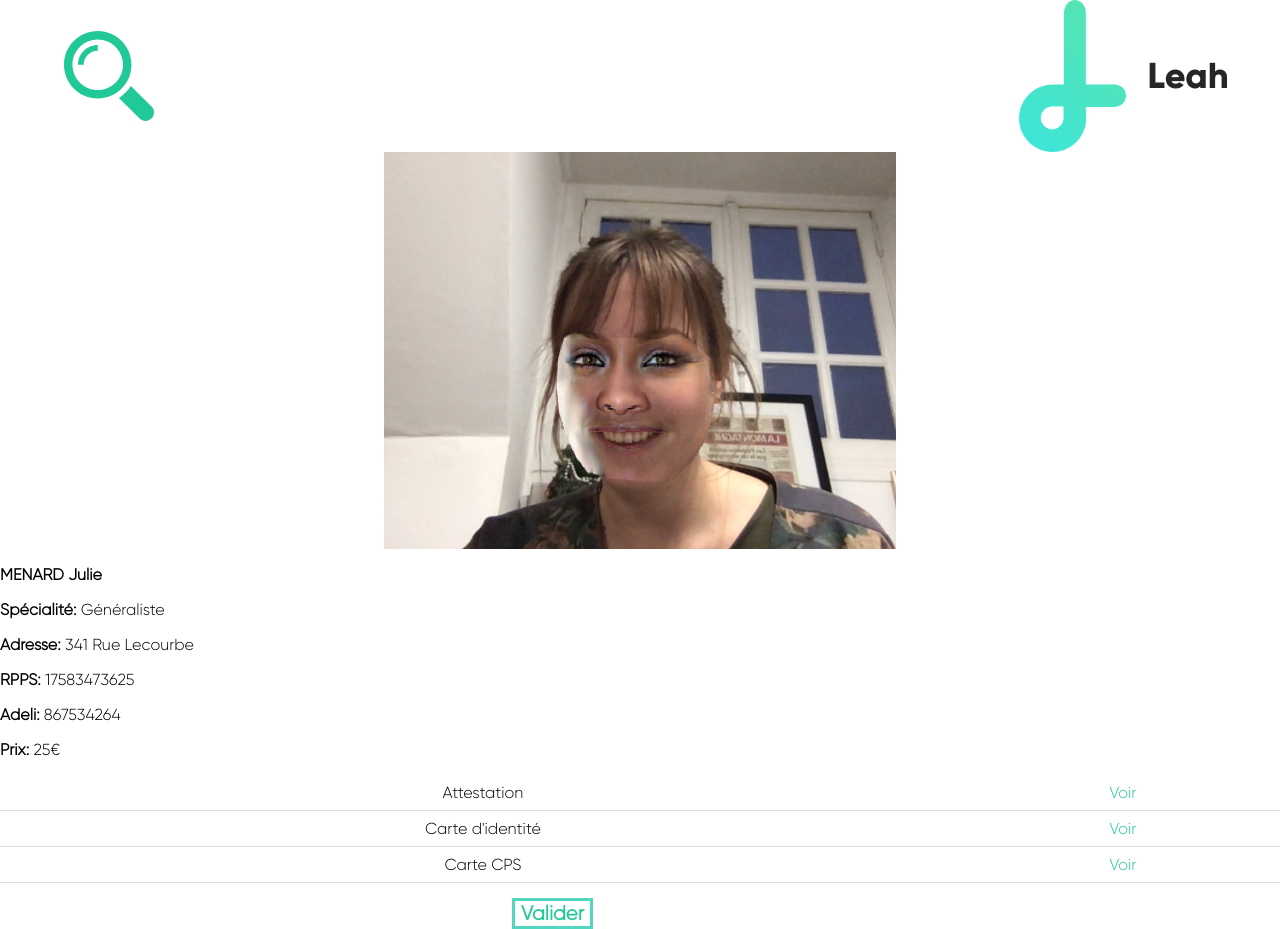
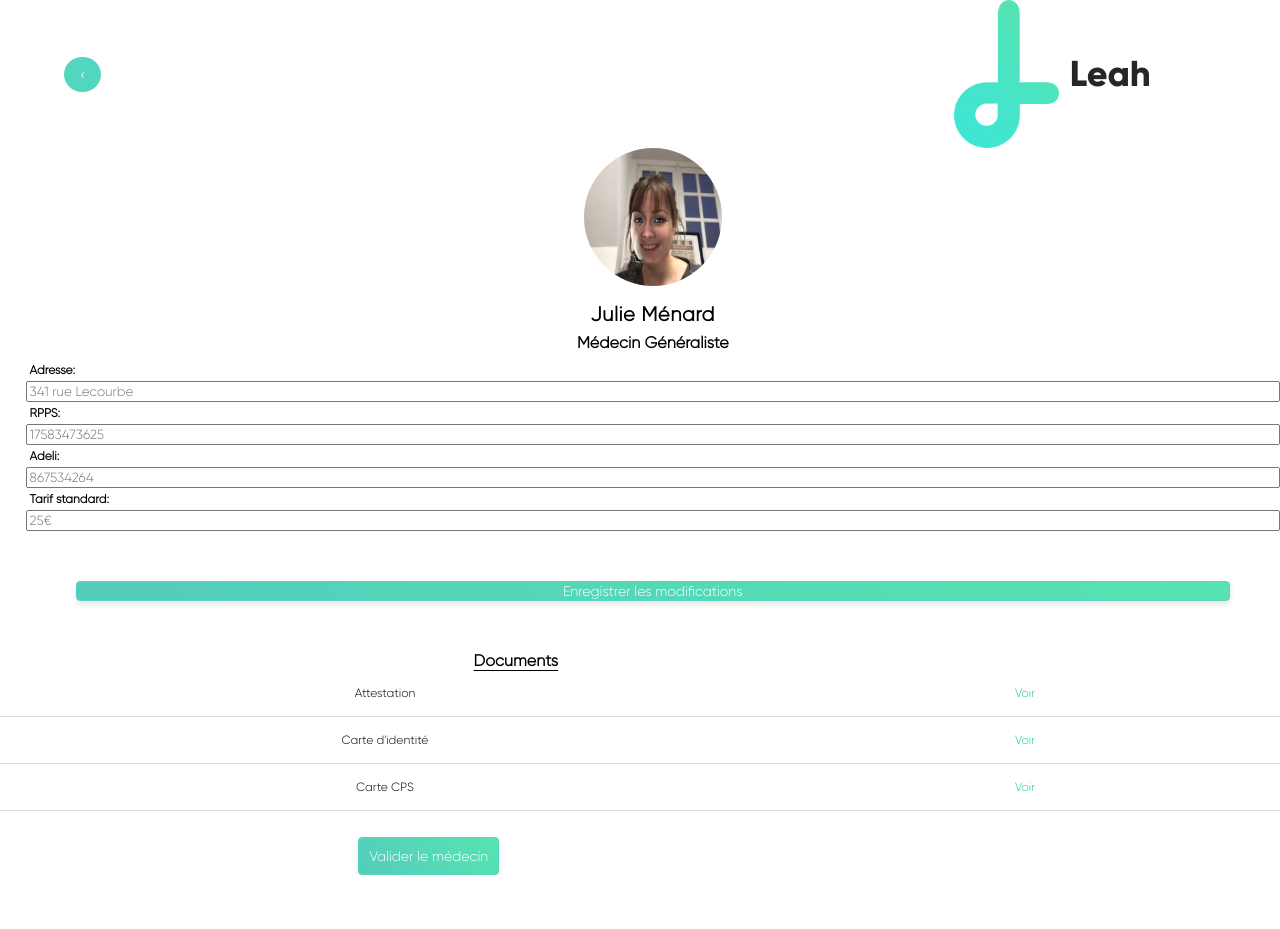
Before and after one commit to MSLN8/learning, a PHP site: page /docteur.html in a window 1280 px wide; the page is wider, and only the part inside the window is pictured. After the commit the page ends 875 px from the top of that part, so only its background shows below. Run offline with PHP 8.4, Linux system fonts and the light colour scheme.

Commit message:
Merge issues

```diff
--- a/backOffice.html
+++ b/backOffice.html
@@ -12,8 +12,8 @@
 
 <body>
   <header>
-    <img id="searchIcon" src="./img/magnifier.svg" alt="search" width=7% height=auto>
-    <div id="Logo">
+      <img id="searchIcon" src="./img/magnifier.svg" alt="search" width=7% height=auto>
+      <div id="Logo">
     <img class="logo" src="./img/Leah_logo_green.png" alt="logo" width=10% height=auto>
     <h1> Leah </h1>
   </div>
--- a/docteur.html
+++ b/docteur.html
@@ -12,7 +12,7 @@
 
 <body>
   <header>
-    <img id="searchIcon" src="./img/magnifier.svg" alt="search" width=7% height=auto>
+    <a href="backOffice.html" class="previous round">&#8249;</a>
     <div id="Logo">
       <img class="logo" src="./img/Leah_logo_green.png" alt="logo" width=10% height=auto>
       <h1> Leah </h1>
@@ -20,19 +20,21 @@
   </header>
 
 
-  <article class="details">
+  <article>
     <img src="./img/rihanna.png" class="profilepic" alt="">
-    <div class=“doctorDetails”>
-      <p><b>MENARD Julie</b></p>
-      <p><b>Spécialité:</b> Généraliste</p>
-      <p><b>Adresse:</b> 341 Rue Lecourbe</p>
-      <p><b>RPPS: </b>17583473625</p>
-      <p><b>Adeli: </b>867534264</p>
-      <p><b>Prix: </b>25€</p>
+    <div class="details">
+      <h2>Julie Ménard</h2>
+      <h3> Médecin Généraliste </h3>
+    </div>
+    <p>Adresse:</p> <input type="text" placeholder="341 rue Lecourbe"/>
+    <p>RPPS:</p> <input type="text" placeholder="17583473625"/>
+    <p>Adeli:</p> <input type="text" placeholder="867534264"/>
+    <p>Tarif standard:</p> <input type="text" placeholder="25€"/>
+    <button> Enregistrer les modifications</button>
     </div>
   </article>
-
-  <article>
+  <section>
+    <h4>Documents</h4>
     <table>
       <td>Attestation</td>
       <td>
@@ -52,10 +54,9 @@
         </td>
       </tr>
     </table>
+  </section>
 
-  </article>
-
-  <button class="validation-button"><a href=“#”>Valider</a></button>
+  <button id="validation">Valider le médecin</button>
 </body>
 
 </html>
--- a/style/doctor-detail.css
+++ b/style/doctor-detail.css
@@ -1,20 +1,78 @@
 .doctorDetails {
     font-size: 12px !important;
+
 }
 
 .backbtn{
-  font-family: "GilroyBold";
-  font-size: 14px;
-  color: #53D6BF !important;
+  width: 44px;
+  padding: 0;
+  border: 0;
+  background-color: transparent;
+  display: flex;
+  justify-content: center;
+}
+
+.details {
+    display: flex;
+    flex-direction: column;
+    align-items: center;
+}
+
+p {
+  margin:4px;
+  font-size: 12px;
+}
+
+
+/* BUTTON */
+a {
+  text-decoration: none;
+  display: inline-block;
+  padding: 8px 16px;
+}
+
+a:hover {
+  background-color: #53D6BF;
+  color:white;
+}
+
+.previous {
+  background-color: #53D6BF;
+  color:white;
+}
+
+.round {
+  border-radius: 50%;
 }
 
 /* DETAILS */
 .profilepic {
- width: 40%;
  display: block;
  margin: auto;
+ border-radius: 50%;
+ height: 138px;
+ width: 138px;
 }
 
+h2 {
+  font-weight: bold;
+  margin-bottom: 5px;
+  font-size: 20px;
+  letter-spacing: 0.5px;
+}
+
+h3 {
+    font-size: 16px;
+    line-height: 23px;
+    margin: 0;
+    margin-bottom: 5px;
+  }
+
+  h4{
+    margin: 0 37%;
+    text-decoration: underline;
+    text-underline-position: under;
+  }
 .validation-button{
     margin-top: 15px;
     margin-left: 40%;
@@ -36,4 +94,29 @@ th,td {
   text-align: center;
   border-bottom: 1px solid #ddd;
   padding: 8px;
+  font-size: 12px;
 }
+
+button {
+  background-image: linear-gradient(230deg, #57E4B1 0%, #54CCBB 100%);
+    box-shadow: 0 3px 6px 0 rgba(0,0,0,0.10);
+    border-radius: 4px;
+    font-size: 14px;
+    color: #FFFFFF !important;
+    border: 1px solid #53D6BF;
+    margin:4%
+}
+
+#validation {
+  margin: 2% 0 0% 28%;
+  padding: 10px;
+}
+article {
+  display: flex;
+  flex-direction: column;
+  margin-left: 2%;
+}
+
+p{
+  font-weight: bold;
+}
--- a/style/global.css
+++ b/style/global.css
@@ -37,14 +37,14 @@ header {
   display: flex;
   align-items: center;
   justify-content: flex-end;
-  width:84%;
+  width:82%;
 }
 
 h1 {
   font-family: "GilroyBold";
   font-size: 36px;
   color: #272625;
-  margin-left: 2%
+  margin-left: 1%
 }
 
 /*  New nav */
```
Also changed, not shown: img/left-arrow.svg (added).
